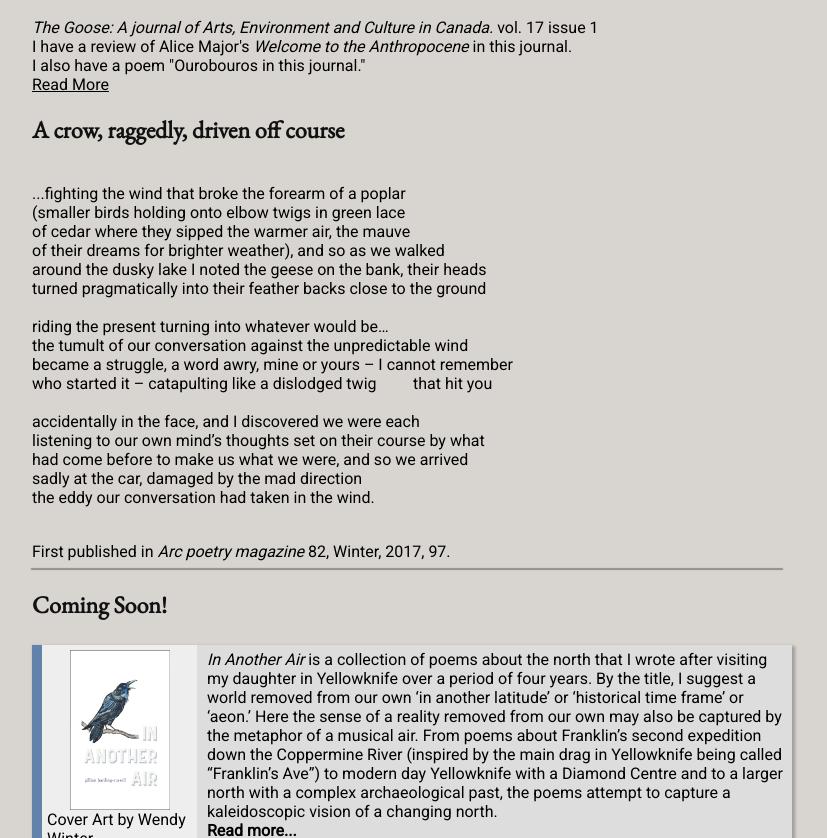
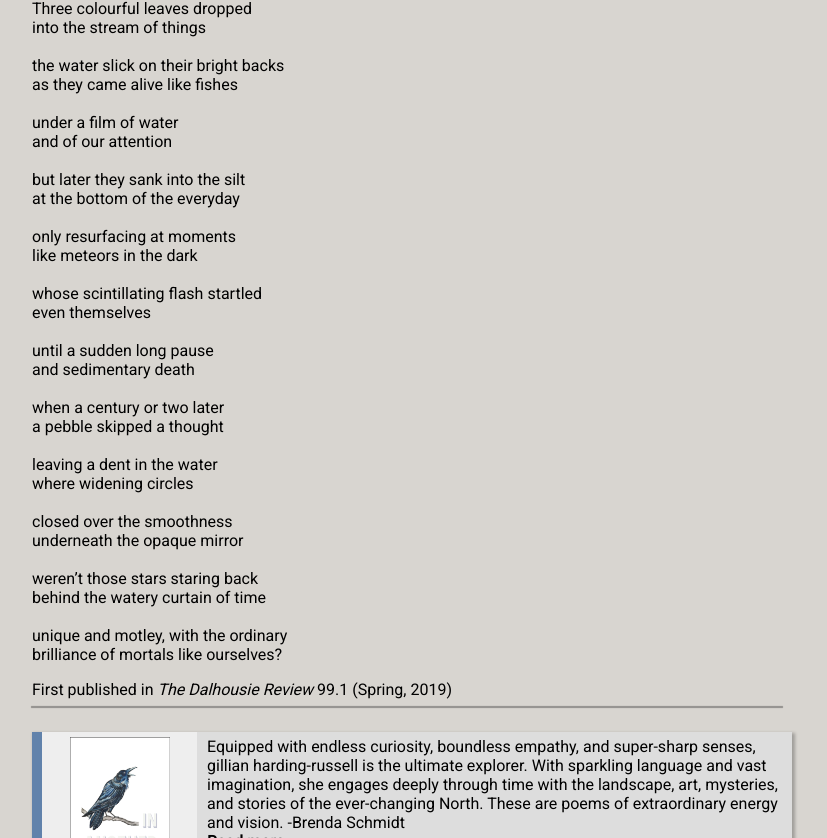
Before and after one commit to LaurieHarding-Russell/GillianHarding-Russell.com, an Angular app: page / in a window 1280 px wide. Shown: the part 322-1160 px from the top of the page, without its empty margins (233-1060 px from the left). Built offline with nearby package versions, Linux system fonts and the light colour scheme.

Commit message:
Updated website.

```diff
--- a/src/app/about/about.html
+++ b/src/app/about/about.html
@@ -1,6 +1,6 @@
 <div class="profile"></div>
 <h1 class="title">Gillian Harding-Russell</h1>
-<div class="container">
+
 <p>Gillian Harding-Russell was born in Toronto, Ontario in 1952.  She grew up in St. Jean-sur-Richelieu and completed her BA (Hons.) and MA from McGill (dissertation on the nineteenth century novel) in 1974. For her Ph.D. she attended the University of Saskatchewan, and wrote her dissertation on postmodern poetry, focussing on the mythopoeic element in the  work of Gwendolyn MacEwan and Michael Ondaatje (1986). </p>
 <p>In 1986 she married and moved to Surrey B.C. with her husband, and became a marker for the English departments at Douglas College and the University of British Columbia. She also became a reader for <i>Event</i> magazine, and in1987 became poetry editor under the general editorship of David Zieroth. After she moved to Regina in 1990 with her husband and two children, she remained poetry editor for <i>Event</i> until 2005. For term appointments, she has been poetry editor for the youth literary magazine <i>Windscript</i> (2007) and  a journal for emerging writers, <i>Spring</i> magazine (2009, 2013 and 2015). She is no longer poetry editor for <i>Event</i>, but continues to work for their Reading Service and Manuscript Evaluation as well as acting as an editor and freelance writer and reviewer more widely.</p>
 <p>For a few years, Gillian Harding-Russell worked as a teaching sessional for the English and Sociology departments at the University of Regina, and Creative Writing through University Extension for Continuing Education. She has won first place in the Short Literary Awards for Saskatchewan several times (for “Dusk and Dawn: a yard story,”1986, “Flowers Have Feet,” 1991, “In the Basement of the Plains,” 1993, “Nothing Prepared me for Winter,” 2005, “Roses, Lovers and God” 2006).  Her poems have been once shortlisted for the CBC award in 2005 (for a sequence of poems entitled “Signatures of Place”), and three times for <i>Descant’s</i> Winston Collins Award. More recently a sequence “We came to find what was real, and to be afraid” and “Enhanced woods” won second place in the GritLit contests (2012 and 2013 respectively). Also, the poetry sequences “Where the days and nights are equal length” and “Proud Men Do Not Listen” were shortlisted for <i>Exile’s</i> Gwendolyn MacEwen chapbook competition in 2013 and 2015. In 2016, the sequence “Making Sense” placed first in the same chapbook competition. </p>
@@ -10,4 +10,3 @@
 
 <div>
 Contact at gillian@gillianharding-russell.ca
-</div>
--- a/src/app/app.component.html
+++ b/src/app/app.component.html
@@ -1,3 +1,5 @@
 <top-menu></top-menu>
-<router-outlet></router-outlet>
+<div class="container">
+    <router-outlet></router-outlet>
+</div>
 <footer></footer>
--- /dev/null
+++ b/src/app/book-list/book-list.css
@@ -0,0 +1,14 @@
+.book-title {
+    text-align: center;
+    margin: 25px 0 0 0 ;
+  }
+
+  .list {
+    white-space: pre-line;
+    counter-reset: item;
+  }
+
+  span::before {
+    counter-increment: item +1;
+    content: counter(item) ". ";
+  }
--- a/src/app/book-list/book-list.html
+++ b/src/app/book-list/book-list.html
@@ -1,4 +1,3 @@
-<div class="container">
 <h1 class="book-title">Books</h1>
 <book image="/assets/IForgotToTellYou.jpg" id="978-1-897235-34-8"
     credit="Cover Design by Jackie Forrie" publish="Thistledown Press, 2007"
@@ -254,6 +253,3 @@ where they are.
 <h2>Anthologies in which I have poems published:</h2>
 <div class="list" [innerHTML]="anthologies">
 </div>
-
-
-</div>
--- a/src/app/general/general.html
+++ b/src/app/general/general.html
@@ -1,5 +1,4 @@
-<header class="page-header"></header>
-<div class="container">
+
 <h1 class="title">gillian harding-russell </h1>
 
 <h2> Recent Publications</h2>
@@ -9,34 +8,57 @@
 <a href="https://scholars.wlu.ca/thegoose?utm_source=scholars.wlu.ca%2Fthegoose%2Fvol17%2Fiss1%2F36&utm_medium=PDF&utm_campaign=PDFCoverPages"> Read More</a>
 
 
-    <h2>A crow, raggedly, driven off course</h2>
+<h2>In memory of three artists who died in one week</h2>
 <pre>
-...fighting the wind that broke the forearm of a poplar
-(smaller birds holding onto elbow twigs in green lace
-of cedar where they sipped the warmer air, the mauve
-of their dreams for brighter weather), and so as we walked
-around the dusky lake I noted the geese on the bank, their heads
-turned pragmatically into their feather backs close to the ground
+(Patrick Lane, Joe Rosenblatt, Joe Fafard)
 
-riding the present turning into whatever would be…
-the tumult of our conversation against the unpredictable wind
-became a struggle, a word awry, mine or yours – I cannot remember
-who started it – catapulting like a dislodged twig 	that hit you
+Three colourful leaves dropped
+into the stream of things
 
-accidentally in the face, and I discovered we were each
-listening to our own mind’s thoughts set on their course by what
-had come before to make us what we were, and so we arrived
-sadly at the car, damaged by the mad direction
-the eddy our conversation had taken in the wind.
+the water slick on their bright backs
+as they came alive like fishes
+
+under a film of water
+and of our attention
+
+but later they sank into the silt
+at the bottom of the everyday
+
+only resurfacing at moments
+like meteors in the dark
+
+whose scintillating flash startled
+even themselves
+
+until a sudden long pause
+and sedimentary death
+
+when a century or two later
+a pebble skipped a thought
+
+leaving a dent in the water
+where widening circles
+
+closed over the smoothness
+underneath the opaque mirror
+
+weren’t those stars staring back
+behind the watery curtain of time
+
+unique and motley, with the ordinary
+brilliance of mortals like ourselves?
 </pre>
-    First published in <i>Arc poetry magazine</i> 82, Winter, 2017, 97.
+First published in <i>The Dalhousie Review</i> 99.1 (Spring, 2019)
 
 <hr/>
 
-    <h2> Coming Soon!</h2>
-
 <book image="/assets/InAnotherAir.jpg" credit="Cover Art by Wendy Winter." publish="Radiant Press, 2018"
-    description="<i>In Another Air</i> is a collection of poems about the north that I wrote after visiting my daughter in Yellowknife over a period of four years. By the title, I suggest a world removed from our own ‘in another latitude’ or ‘historical time frame’ or ‘aeon.’ Here the sense of a reality removed from our own may also be captured by the metaphor of a musical air. From poems about Franklin’s second expedition down the Coppermine River (inspired by the main drag in Yellowknife being called “Franklin’s Ave”) to modern day Yellowknife with a Diamond Centre and to a larger north with a complex archaeological past, the poems attempt to capture a kaleidoscopic vision of a changing north.">
+description="
+Equipped with endless curiosity, boundless empathy, and super-sharp senses, gillian harding-russell is
+the ultimate explorer. With sparkling language and vast imagination, she engages deeply through time
+with the landscape, art, mysteries, and stories of the ever-changing North. These are poems of
+extraordinary energy and vision.
+-Brenda Schmidt">
     <h2>Raven at -40</h2>
 
 <pre>
@@ -114,6 +136,10 @@ First published in <i>The Nashwaak Review</i> fall 2018.
 
 </book>
 
+<div>
+    <a href="https://thestarphoenix.com/entertainment/books/book-reviews-robert-currie-gillian-harding-russell-al-purdy-anthology">Reviewed by ...</a>
+</div>
+
 <hr style="margin:50px 0;"/>
 
 <div class="heartwood-wrapper">
@@ -123,5 +149,3 @@ First published in <i>The Nashwaak Review</i> fall 2018.
         <i>Heartwood: Poem For The Love of Trees</i>, ed. Lesley Strutt (League of Canadian Poets, 2018). ISBN 978 -1-896216-51-5
     </div>
 </div>
-
-</div>
```
Also changed, not shown: src/app/book-list/book-list.ts (+29 -35 lines). Lines whose indentation alone changed are shown as unchanged.
